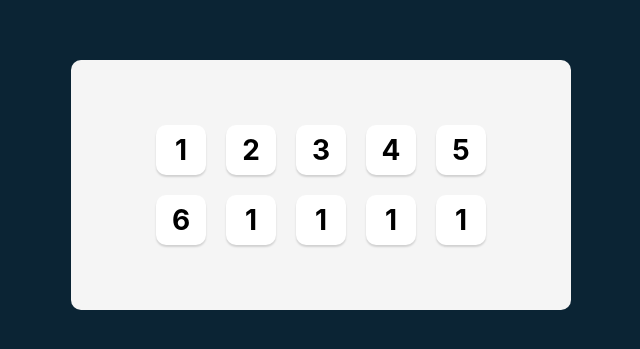
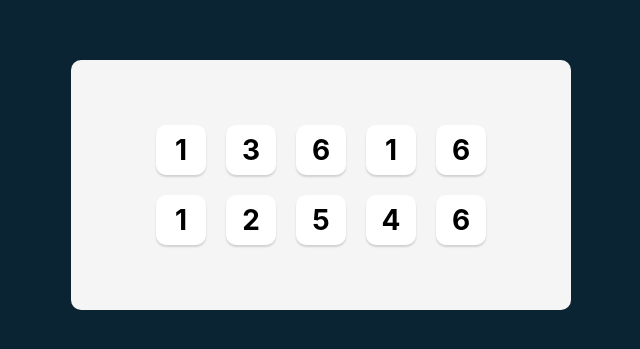
Before and after one commit to kvothe1387/Tenzies, a React (Vite) app: page / in a window 1280 px wide. Shown: the part 215-564 px from the top of the page, without its empty margins (319-959 px from the left). Built offline with nearby package versions, Linux system fonts and the light colour scheme.

Commit message:
Mapped array to die components

```diff
--- a/src/App.jsx
+++ b/src/App.jsx
@@ -1,4 +1,4 @@
-import React from "react"
+import React from "react";
 import Die from "./Die";
 
 
@@ -8,24 +8,18 @@ export default function App() {
     return new Array(10)
       .fill(0)
       .map(() => Math.ceil(Math.random() * 6))
-  }
+  };
 
-  console.log(generateAllNewDice());
+  const [dice, setDice] = React.useState(generateAllNewDice());
 
+  const diceElements = dice.map((value, index) => (
+    <Die key={index} value={value} />
+  ));
 
   return (
     <main>
       <div className="dice-container">
-        <Die value={1} />
-        <Die value={2} />
-        <Die value={3} />
-        <Die value={4} />
-        <Die value={5} />
-        <Die value={6} />
-        <Die value={1} />
-        <Die value={1} />
-        <Die value={1} />
-        <Die value={1} />
+        {diceElements}
       </div>
     </main>
   )
```
